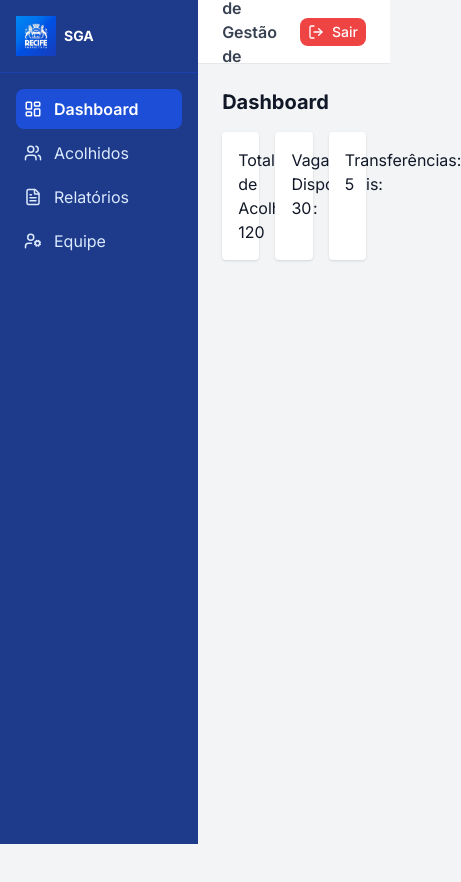
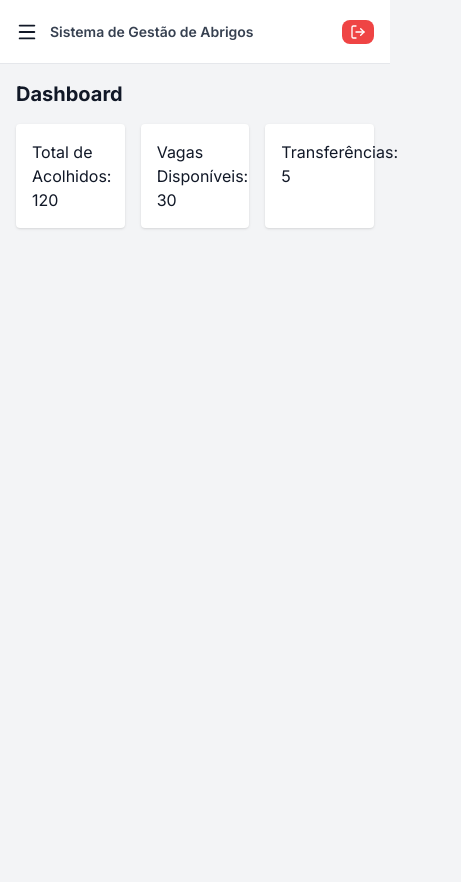
Before and after one commit to RafaSport/sga, a Next.js app: page / in a window 390 px wide. Shown: the top 882 px of the page, 461 px wide, since content can reach past the window. Built offline with nearby package versions, Linux system fonts and the light colour scheme; no server answers.

Commit message:
feat: implementa sidebar responsiva com menu mobile

```diff
--- a/src/components/layout/Header.tsx
+++ b/src/components/layout/Header.tsx
@@ -1,38 +1,51 @@
 'use client';
 
 import Button from '@/components/ui/Button';
-import { LogOut } from 'lucide-react';
+import { LogOut, Menu } from 'lucide-react';
 import { signOut, useSession } from 'next-auth/react';
 
-export default function Header() {
+/*
+========================================================
+HEADER
+
+✔ mostra usuário
+✔ botão logout
+✔ botão hambúrguer (mobile)
+========================================================
+*/
+
+export default function Header({ setOpen }: any) {
     const { data: session } = useSession();
 
     return (
-        <header className="h-16 bg-white border-b flex items-center justify-between px-6">
-            {/* Título */}
-            <h1 className="font-semibold text-gray-700">
-                Sistema de Gestão de Abrigos
-            </h1>
+        <header className="h-16 bg-white border-b flex items-center justify-between px-4 md:px-6">
+            {/* ESQUERDA */}
+            <div className="flex items-center gap-3">
+                {/* Botão hambúrguer (só mobile) */}
+                <button onClick={() => setOpen(true)} className="md:hidden">
+                    <Menu size={22} />
+                </button>
 
-            {/* Usuário + Ações */}
+                <h1 className="font-semibold text-gray-700 text-sm md:text-base">
+                    Sistema de Gestão de Abrigos
+                </h1>
+            </div>
+
+            {/* DIREITA */}
             <div className="flex items-center gap-4">
-                {/* Dados do usuário */}
-                <div className="text-right">
+                <div className="text-right hidden sm:block">
                     <p className="text-sm font-medium">{session?.user?.nome}</p>
                     <p className="text-xs text-gray-500">
                         {session?.user?.email}
                     </p>
                 </div>
 
-                {/* Botão de sair usando design system */}
                 <Button
                     variant="danger"
                     size="sm"
                     onClick={() => signOut()}
                     icon={<LogOut size={16} />}
-                >
-                    Sair
-                </Button>
+                />
             </div>
         </header>
     );
--- a/src/components/layout/Layout.tsx
+++ b/src/components/layout/Layout.tsx
@@ -1,17 +1,35 @@
 'use client';
 
+import { useState } from 'react';
 import Header from './Header';
 import Sidebar from './Sidebar';
 
+/*
+========================================================
+LAYOUT PRINCIPAL
+
+Controla:
+✔ sidebar aberta/fechada (mobile)
+✔ estrutura geral do sistema
+========================================================
+*/
+
 export default function Layout({ children }: { children: React.ReactNode }) {
+    // estado da sidebar (mobile)
+    const [open, setOpen] = useState(false);
+
     return (
         <div className="flex">
-            <Sidebar />
+            {/* Sidebar */}
+            <Sidebar open={open} setOpen={setOpen} />
 
+            {/* Conteúdo */}
             <div className="flex-1 flex flex-col">
-                <Header />
+                <Header setOpen={setOpen} />
 
-                <main className="p-6 bg-gray-100 min-h-screen">{children}</main>
+                <main className="p-4 md:p-6 bg-gray-100 min-h-screen">
+                    {children}
+                </main>
             </div>
         </div>
     );
--- a/src/components/layout/Sidebar.tsx
+++ b/src/components/layout/Sidebar.tsx
@@ -1,84 +1,76 @@
 'use client';
 
-import { FileText, LayoutDashboard, UserCog, Users } from 'lucide-react';
+import { FileText, LayoutDashboard, UserCog, Users, X } from 'lucide-react';
 import Link from 'next/link';
 import { usePathname } from 'next/navigation';
 
 /*
 ========================================================
-SIDEBAR DO SISTEMA
+SIDEBAR RESPONSIVA
 
-Responsável pela navegação principal.
-
-REGRAS:
-- Destacar rota ativa
-- Manter consistência visual
-- Ser escalável (novos módulos)
-
+✔ desktop → fixa
+✔ mobile → overlay (abre/fecha)
 ========================================================
 */
 
-// ==========================
-// CONFIGURAÇÃO DO MENU
-// ==========================
 const menuItems = [
-    {
-        label: 'Dashboard',
-        href: '/',
-        icon: LayoutDashboard,
-    },
-    {
-        label: 'Acolhidos',
-        href: '/acolhidos',
-        icon: Users,
-    },
-    {
-        label: 'Relatórios',
-        href: '/relatorios',
-        icon: FileText,
-    },
-    {
-        label: 'Equipe',
-        href: '/equipe',
-        icon: UserCog,
-    },
+    { label: 'Dashboard', href: '/', icon: LayoutDashboard },
+    { label: 'Acolhidos', href: '/acolhidos', icon: Users },
+    { label: 'Relatórios', href: '/relatorios', icon: FileText },
+    { label: 'Equipe', href: '/equipe', icon: UserCog },
 ];
 
-export default function Sidebar() {
-    // Hook do Next para saber a rota atual
+export default function Sidebar({ open, setOpen }: any) {
     const pathname = usePathname();
 
     return (
-        <aside className="w-64 h-screen bg-blue-900 text-white flex flex-col">
-            {/* ==========================
-               LOGO
-            ========================== */}
-            <div className="p-4 border-b border-blue-800 flex items-center gap-2">
-                <img
-                    src="/images/logo_recife.jpg"
-                    alt="Prefeitura"
-                    className="h-10"
+        <>
+            {/* OVERLAY (mobile) */}
+            {open && (
+                <div
+                    className="fixed inset-0 bg-black/50 z-40 md:hidden"
+                    onClick={() => setOpen(false)}
                 />
+            )}
+
+            <aside
+                className={`
+                    fixed md:static z-50
+                    w-64 h-screen bg-blue-900 text-white flex flex-col
+                    transform transition-transform
+                    ${open ? 'translate-x-0' : '-translate-x-full'}
+                    md:translate-x-0
+                `}
+            >
+                {/* HEADER SIDEBAR */}
+                <div className="p-4 border-b border-blue-800 flex items-center justify-between">
+                    <div className="flex items-center gap-2">
+                        <img src="/images/logo_recife.jpg" className="h-10" />
                         <span className="font-bold text-sm">SGA</span>
                     </div>
 
-            {/* ==========================
-               MENU
-            ========================== */}
+                    {/* botão fechar mobile */}
+                    <button
+                        className="md:hidden"
+                        onClick={() => setOpen(false)}
+                    >
+                        <X size={20} />
+                    </button>
+                </div>
+
+                {/* MENU */}
                 <nav className="flex-1 p-4 space-y-1">
                     {menuItems.map((item) => {
-                    // verifica se é a rota ativa
                         const isActive = pathname === item.href;
-
                         const Icon = item.icon;
 
                         return (
                             <Link
                                 key={item.href}
                                 href={item.href}
+                                onClick={() => setOpen(false)} // fecha no mobile
                                 className={`
                                     flex items-center gap-3 p-2 rounded-lg transition
-
                                     ${
                                         isActive
                                             ? 'bg-blue-700 font-semibold'
@@ -93,5 +85,6 @@ export default function Sidebar() {
                     })}
                 </nav>
             </aside>
+        </>
     );
 }
```
Lines whose indentation alone changed are shown as unchanged.
